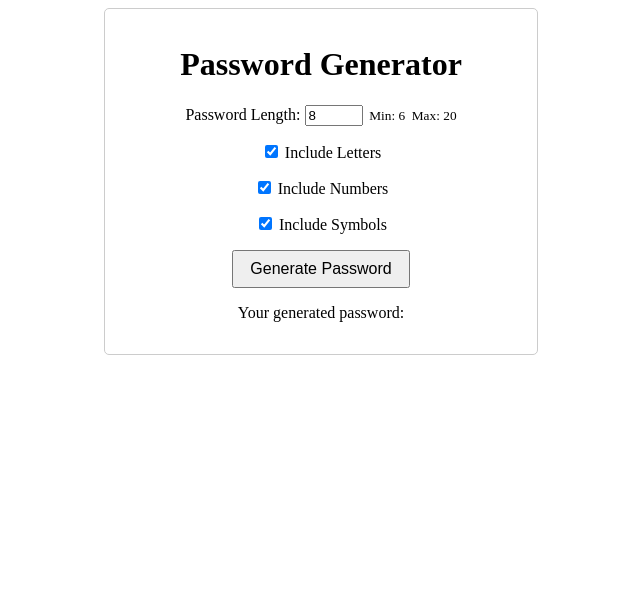
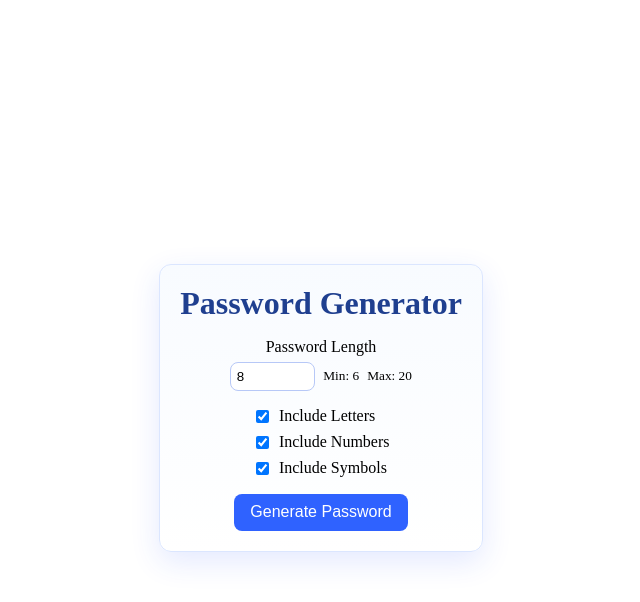
Before and after one commit to dfleper/PasswordGenerator, an Angular app: page / in a window 1280 px wide. Shown: the top 602 px of the page, without its empty margins (319-959 px from the left). Built offline with nearby package versions, Linux system fonts and the light colour scheme.

Commit message:
fix: Update css and center password card

```diff
--- a/package.json
+++ b/package.json
@@ -44,6 +44,8 @@
   },
   "overrides": {
     "undici": "7.18.2",
-    "tar": "^7.5.9"
+    "tar": "^7.5.9",
+    "minimatch": "^10.2.1",
+    "ajv": "8.18.0"
   }
 }
--- a/src/app/password-generator/password-generator.component.css
+++ b/src/app/password-generator/password-generator.component.css
@@ -1,21 +1,88 @@
+:host {
+  display: flex;
+  min-height: 100vh;
+  justify-content: center;
+  align-items: center;
+}
+
 .password-generator {
   text-align: center;
-    max-width: 400px;
-    margin: auto;
-    padding: 1rem;
-    border: 1px solid #ccc;
-    border-radius: 5px;
+  max-width: 420px;
+  margin: 0 auto;
+  padding: 1.25rem;
+  border-radius: 12px;
+  border: 1px solid #dbe6ff;
+  box-shadow: 0 10px 30px rgba(31, 78, 255, 0.12);
+  background: linear-gradient(180deg, #f8fbff 0%, #ffffff 100%);
 }
 
-  .password-generator div {
+.password-generator h1 {
+  margin-top: 0;
+  margin-bottom: 1rem;
+  color: #1f3f8f;
+}
+
+.control-group {
   margin-bottom: 1rem;
 }
 
+.length-row {
+  display: flex;
+  justify-content: center;
+  align-items: center;
+  gap: 0.5rem;
+  margin-top: 0.4rem;
+}
+
 .password-generator input[type="number"] {
-    width: 50px;
+  width: 72px;
+  padding: 0.35rem;
+  border-radius: 8px;
+  border: 1px solid #b7c8f7;
+}
+
+.option-list {
+  display: flex;
+  flex-direction: column;
+  align-items: flex-start;
+  gap: 0.45rem;
+  margin: 1rem auto;
+  width: fit-content;
+}
+
+.option-list label {
+  display: flex;
+  align-items: center;
+  gap: 0.4rem;
 }
 
 .password-generator button {
-    padding: 0.5rem 1rem;
+  padding: 0.6rem 1rem;
   font-size: 1rem;
+  border: none;
+  border-radius: 8px;
+  background-color: #2f62ff;
+  color: #fff;
+  cursor: pointer;
 }
+
+.password-generator button:hover {
+  background-color: #244fd4;
+}
+
+.result {
+  margin-top: 1rem;
+  padding: 0.75rem;
+  border-radius: 8px;
+  background: #eef4ff;
+}
+
+.result p {
+  margin: 0 0 0.35rem;
+  color: #2f4a8b;
+}
+
+.result strong {
+  font-size: 1.1rem;
+  word-break: break-all;
+}
--- a/src/app/password-generator/password-generator.component.html
+++ b/src/app/password-generator/password-generator.component.html
@@ -1,47 +1,32 @@
 <div class="password-generator">
   <h1>Password Generator</h1>
 
-  <div>
-    <label>
-      Password Length:
+  <div class="control-group">
+    <label for="lengthInput">Password Length</label>
+    <div class="length-row">
       <input
+        id="lengthInput"
         type="number"
         [(ngModel)]="length"
         [min]="minLength"
         [max]="maxLength"
         (blur)="onLengthBlur()"
       />
-      <small>&nbsp;&nbsp;Min: {{ minLength }}</small>
-      <small>&nbsp;&nbsp;Max: {{ maxLength }}</small>
-    </label>
+      <small>Min: {{ minLength }}</small>
+      <small>Max: {{ maxLength }}</small>
+    </div>
   </div>
 
-  <div>
-    <label>
-      <input type="checkbox" [(ngModel)]="includeLetters" />
-      Include Letters
-    </label>
+  <div class="option-list">
+    <label><input type="checkbox" [(ngModel)]="includeLetters" /> Include Letters</label>
+    <label><input type="checkbox" [(ngModel)]="includeNumbers" /> Include Numbers</label>
+    <label><input type="checkbox" [(ngModel)]="includeSymbols" /> Include Symbols</label>
   </div>
 
-  <div>
-    <label>
-      <input type="checkbox" [(ngModel)]="includeNumbers" />
-      Include Numbers
-    </label>
-  </div>
+  <button (click)="onGeneratePassword()">Generate Password</button>
 
-  <div>
-    <label>
-      <input type="checkbox" [(ngModel)]="includeSymbols" />
-      Include Symbols
-    </label>
-  </div>
-
-  <div>
-    <button (click)="onGeneratePassword()">Generate Password</button>
-  </div>
-
-  <div>
-    <p>Your generated password: <strong>{{ password }}</strong></p>
+  <div class="result" *ngIf="password">
+    <p>Your generated password</p>
+    <strong>{{ password }}</strong>
   </div>
 </div>
```
Also changed, not shown: 1 other file (tests, documents, lock files or other folders). Lines whose indentation alone changed are shown as unchanged.
